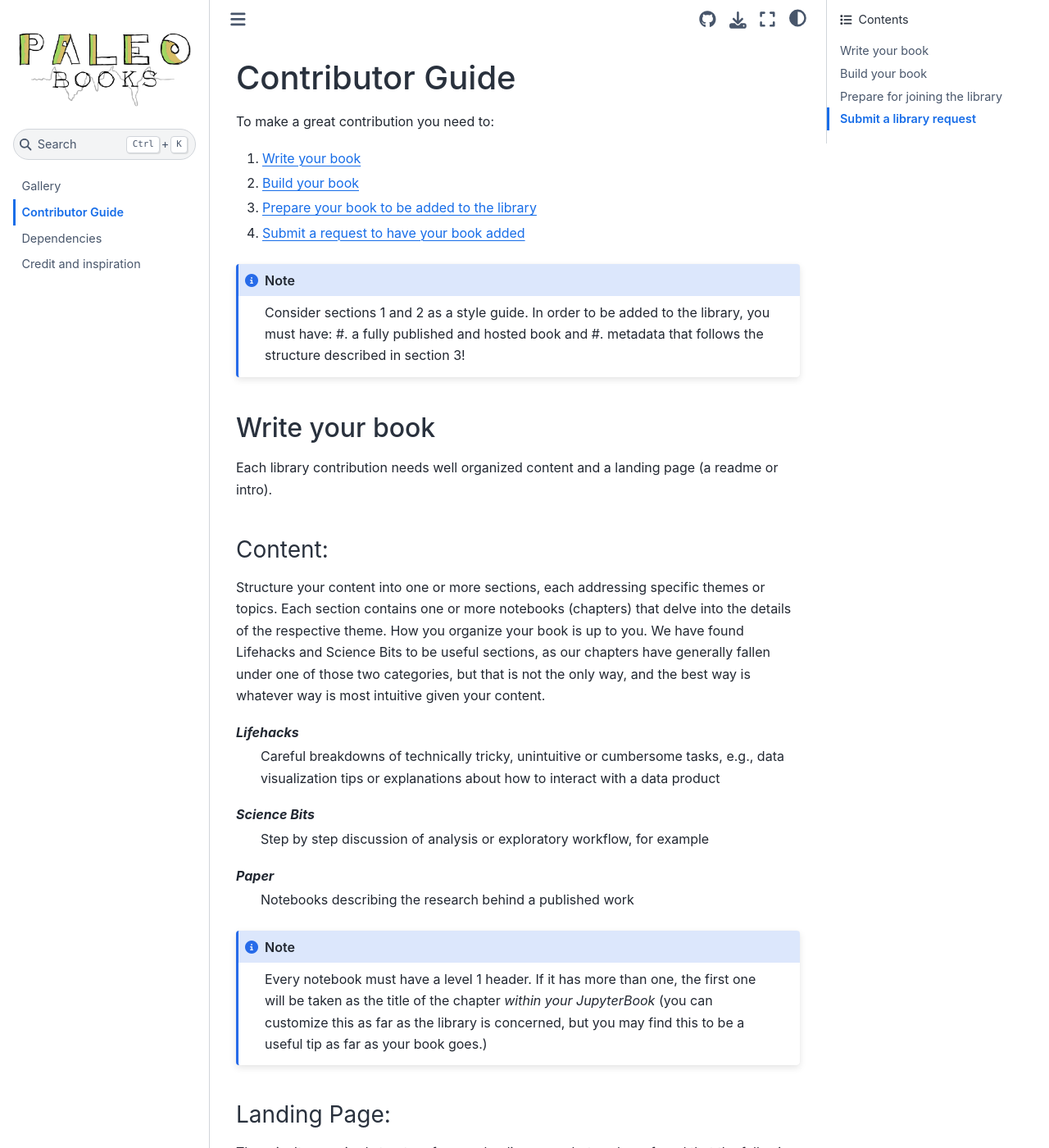
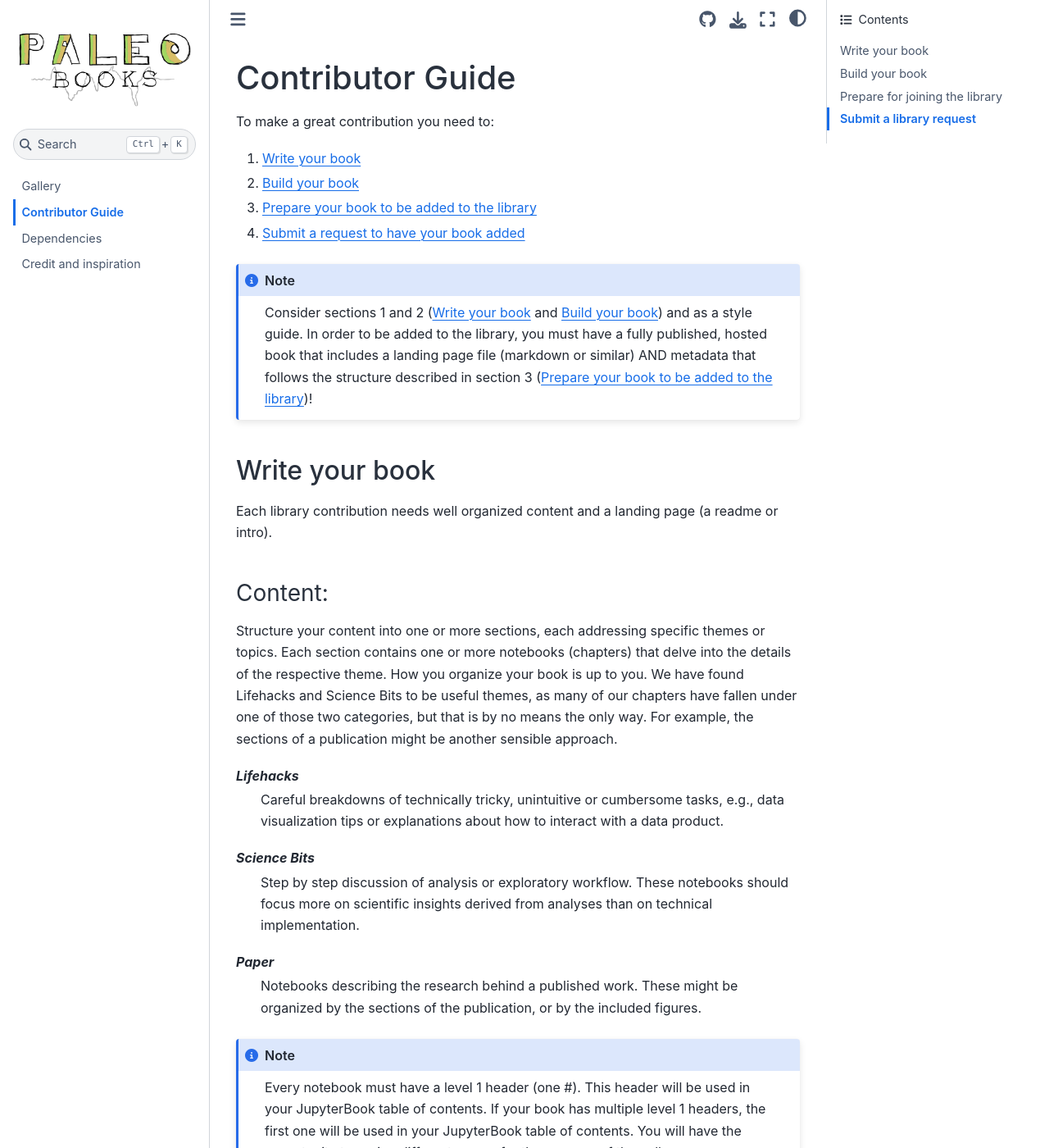
Before and after one commit to LinkedEarth/PaleoBooks, a Sphinx documentation site: the page built from doc/contributor_guide.rst, in a window 1280 px wide and 1400 px high. Shown: the whole window at 82% size. Built offline with Sphinx 7.4.7 and the Sphinx Book theme 1.1.4, drawn with Linux system fonts in a browser that asks for light colours; nearby versions of some CDN libraries; some of the changed text lies outside the part shown.

Commit message:
updated contributor guide with new issue template and requirement details

```diff
--- a/doc/contributor_guide.rst
+++ b/doc/contributor_guide.rst
@@ -12,9 +12,7 @@ To make a great contribution you need to:
 #. :ref:`Submit a request to have your book added<submit-a-library-request>`
 
 .. note::
-    Consider sections 1 and 2 as a style guide. In order to be added to the library, you must have:
-    #. a fully published and hosted book and
-    #. metadata that follows the structure described in section 3!
+    Consider sections 1 and 2 (:ref:`write-your-book` and :ref:`build-your-book`) and as a style guide. In order to be added to the library, you must have a fully published, hosted book that includes a landing page file (markdown or similar) AND metadata that follows the structure described in section 3 (:ref:`Prepare your book to be added to the library<prepare-for-joining-the-library>`)!
 
 .. _write-your-book:
 
@@ -28,19 +26,19 @@ Content:
 
 Structure your content into one or more sections, each addressing specific themes or topics.
 Each section contains one or more notebooks (chapters) that delve into the details of the respective theme.
-How you organize your book is up to you. We have found Lifehacks and Science Bits to be useful sections, as our chapters have generally fallen under one of those two categories, but that is not the only way, and the best way is whatever way is most intuitive given your content.
+How you organize your book is up to you. We have found Lifehacks and Science Bits to be useful themes, as many of our chapters have fallen under one of those two categories, but that is by no means the only way. For example, the sections of a publication might be another sensible approach.
 
 *Lifehacks*
-    Careful breakdowns of technically tricky, unintuitive or cumbersome tasks, e.g., data visualization tips or explanations about how to interact with a data product
+    Careful breakdowns of technically tricky, unintuitive or cumbersome tasks, e.g., data visualization tips or explanations about how to interact with a data product.
 
 *Science Bits*
-    Step by step discussion of analysis or exploratory workflow, for example
+    Step by step discussion of analysis or exploratory workflow. These notebooks should focus more on scientific insights derived from analyses than on technical implementation.
 
 *Paper*
-    Notebooks describing the research behind a published work
+    Notebooks describing the research behind a published work. These might be organized by the sections of the publication, or by the included figures.
 
 .. note::
-    Every notebook must have a level 1 header. If it has more than one, the first one will be taken as the title of the chapter *within your JupyterBook* (you can customize this as far as the library is concerned, but you may find this to be a useful tip as far as your book goes.)
+    Every notebook must have a level 1 header (one #). This header will be used in your JupyterBook table of contents. If your book has multiple level 1 headers, the first one will be used in your JupyterBook table of contents. You will have the opportunity to assign different names for the purpose of the gallery.
 
 Landing Page:
 *****************
@@ -80,7 +78,7 @@ A couple of notes:
         execute:
             execute_notebooks: 'off'
 
-* Include a copy of your book's thumbnail in the directory where your book is and call it `logo.png`. This is specified in the `_config.yml` and naming/locating it in a predictable place will save a headache.
+* Include a copy of your book's thumbnail in the same directory as the `_config.yml` file and call it `logo.png`. This is specified in the `_config.yml` and naming/locating it in a predictable place will save a headache.
 
 .. _an example: https://github.com/khider/DISK-proxyComposite/blob/main/proxycomposite/_config.yml
 .. _look here: https://github.com/LinkedEarth/citrace_paleobook/blob/main/_toc.yml
@@ -133,7 +131,7 @@ This table provides an explanation of each element:
     * - yml excerpt
       - explanation
     * - `shortname`
-      - short word or phrase for your book
+      - this top level short name is a short word or phrase that will be used to tag your book in the gallery. The title that appears on the book card in the gallery will be sourced from the _config.yml file.
     * - `type`
       - if your book is not a PaleoBook, note the collection it belongs to
     * - `thumbnail`
@@ -141,7 +139,7 @@ This table provides an explanation of each element:
     * - parts
       - below this will be the sections your book is organized into
     * - `caption`
-      - the name of the `part` (e.g. Lifehacks)
+      - the name of the `part` (e.g., Lifehacks)
     * - chapters
       - below this will be the notebooks (chapters) included in this section
     * - `shortname`
@@ -156,6 +154,8 @@ This table provides an explanation of each element:
       - below this are tags related to domain knowledge (e.g. isotopes, linear regression)
     * - packages
       - below this are tags for packages leveraged in the chapter (e.g. pyleoclim)
+    * - format
+      - below this are tags for the format of the chapter (e.g. science bit, peer-reviewed, lifehack, figure, etc.)
 
 
 Now onto the next chapter! (The next `shortname` will refer to the next chapter.)
@@ -176,6 +176,9 @@ Once you have a fully built and published JupyterBook with extra metadata, `subm
 
 #. Name of the repository: *e.g., DISK-proxyComposite*
 #. Repo url: *e.g., https://github.com/khider/DISK-proxyComposite*
+#. Branch: *e.g., main*
+#. Url of .config.yml: *e.g., https://github.com/khider/DISK-proxyComposite/blob/main/proxycomposite/_config.yml*
 #. Host for the JupyterBook: *e.g., https://khider.github.io NOT https://khider.github.io/DISK-proxyComposite/intro.html*
 #. User: *e.g., khider*
 #. Landing suffix (name of the page you want users to land on): *e.g., intro.html*
+#. Landing page url: *e.g., https://khider.github.io/DISK-proxyComposite/intro.html*
```
